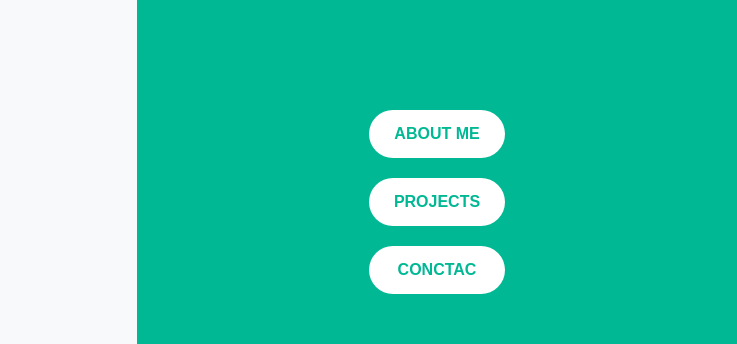
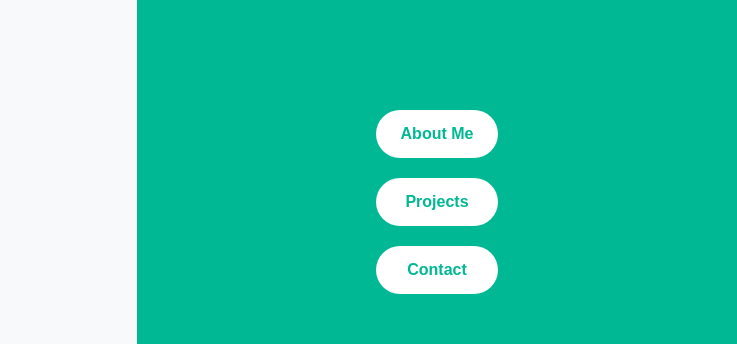
Before and after one commit to Galindo1206/PORTFOLIO, a plain HTML site: page index-en.html in a window 1280 px wide. Shown: the part 205-549 px from the top of the page, 543-1280 px from the left. Drawn offline with Linux system fonts and the light colour scheme.

Commit message:
Add files via upload

```diff
--- a/index-en.html
+++ b/index-en.html
@@ -44,9 +44,9 @@
 
     <section class="hero-right">
       <div class="buttons">
-        <a href="about.html" class="btn">ABOUT ME</a>
-        <a href="projects.html" class="btn">PROJECTS</a>
-        <a href="contact.html" class="btn">CONCTAC</a>
+        <a href="about-en.html" class="btn">About Me</a>
+        <a href="projects-en.html" class="btn">Projects</a>
+        <a href="contact-en.html" class="btn">Contact</a>
       </div>
     </section>
   </main>
```
